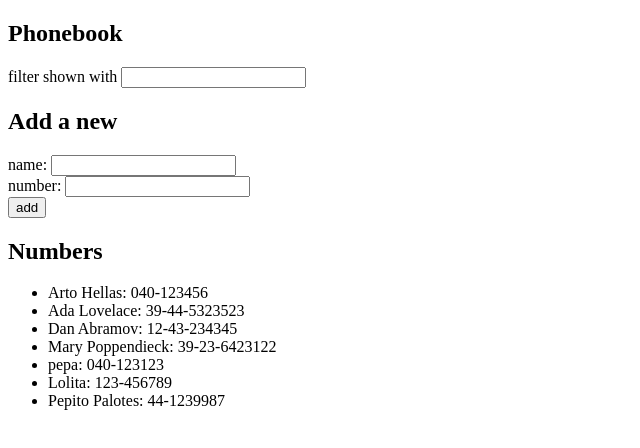
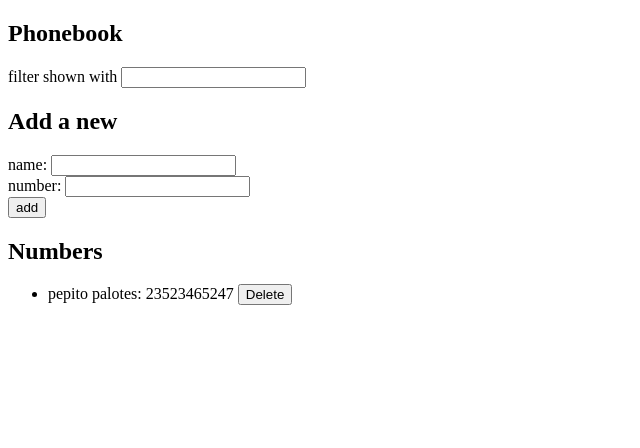
Before and after one commit to AmparoGarcia84/FullStackOpenCourse_Part2, a React (Vite) app in the folder apps/phonebook/: page / in a window 1280 px wide. Shown: the top 448 px of the page, without its empty margins (0-640 px from the left). Built offline with nearby package versions, Linux system fonts and the light colour scheme; data requests are answered from the project's data file.

Commit message:
Exercise 2.14

```diff
--- a/apps/phonebook/db.json
+++ b/apps/phonebook/db.json
@@ -1,39 +1,9 @@
 {
   "persons": [
     {
-      "name": "Arto Hellas",
-      "number": "040-123456",
-      "id": "1"
-    },
-    {
-      "name": "Ada Lovelace",
-      "number": "39-44-5323523",
-      "id": "2"
-    },
-    {
-      "name": "Dan Abramov",
-      "number": "12-43-234345",
-      "id": "3"
-    },
-    {
-      "name": "Mary Poppendieck",
-      "number": "39-23-6423122",
-      "id": "4"
-    },
-    {
-      "id": "e7f8",
-      "name": "pepa",
-      "number": "040-123123"
-    },
-    {
-      "id": "d9fc",
-      "name": "Lolita",
-      "number": "123-456789"
-    },
-    {
-      "id": "faad",
-      "name": "Pepito Palotes",
-      "number": "44-1239987"
+      "id": "134a",
+      "name": "pepito palotes",
+      "number": "23523465247"
     }
   ]
 }
--- a/apps/phonebook/src/App.jsx
+++ b/apps/phonebook/src/App.jsx
@@ -50,6 +50,20 @@ const App = () => {
     setNewNumber('')
   }
 
+  const deletePerson = (id) => {
+    console.log(`deleting person with id: ${id}`)
+    if (window.confirm(`Delete ${persons.find(person => person.id === id).name}?`)) {
+    personService
+    .deletePerson(id)
+    .then(response => {
+      console.log(response)
+      setPersons(persons.filter(person => person.id !== id))
+    }).catch(error => {
+      console.log(error)
+    })
+    }
+  }
+
   const handleNameChange = (event) => {
     setNewName(event.target.value)
   }
@@ -69,7 +83,7 @@ const App = () => {
       <Header title="Add a new" />
       <Form newName={newName} newNumber={newNumber} handleNameChange={handleNameChange} handleNumberChange={handleNumberChange} addPerson={addPerson} />
       <Header title="Numbers" />
-      <Persons personsToShow={personsToShow} />
+      <Persons personsToShow={personsToShow} deletePerson={deletePerson} />
     </div>
   )
 }
--- a/apps/phonebook/src/components/Person.jsx
+++ b/apps/phonebook/src/components/Person.jsx
@@ -1,5 +1,5 @@
-const Person = ({ person }) => {
-    return <li>{person.name}: {person.number}</li>
+const Person = ({ person, deletePerson }) => {
+    return <li>{person.name}: {person.number} <button onClick={() => deletePerson(person.id)}>Delete</button></li>
   }
 
   export default Person
--- a/apps/phonebook/src/components/Persons.jsx
+++ b/apps/phonebook/src/components/Persons.jsx
@@ -1,10 +1,10 @@
 import Person from './Person'
 
-const Persons = ({ personsToShow }) => {
+const Persons = ({ personsToShow, deletePerson }) => {
     return (
         <ul>
         {personsToShow.map(person =>
-            <Person key={person.name} person={person} />
+            <Person key={person.name} person={person} deletePerson={deletePerson} />
           )}
         </ul>
     )
--- a/apps/phonebook/src/services/persons.js
+++ b/apps/phonebook/src/services/persons.js
@@ -11,4 +11,8 @@ const create = newPerson=> {
   return request.then(response => response.data)
 }
 
-export default { getAll, create }
+const deletePerson = (id) => {
+  const request = axios.delete(`${baseUrl}/${id}`)
+  return request.then(response => response.data)
+}
+export default { getAll, create, deletePerson }
```
